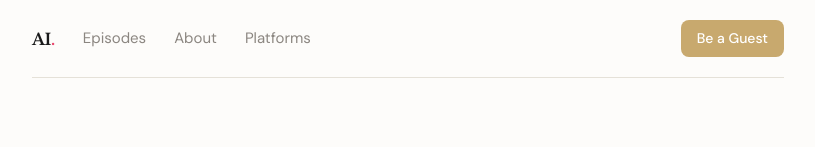
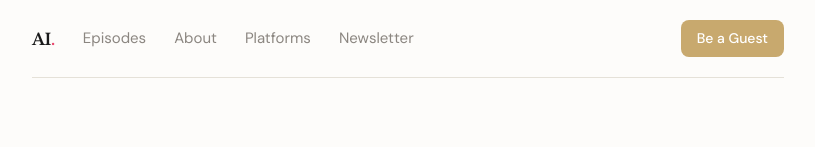
Before and after one commit to krichman2000/AppliedIntelligence, a Next.js app: page / in a window 1280 px wide. Shown: the top 147 px of the page, without its empty margins (232-1047 px from the left). Built offline with nearby package versions, Linux system fonts and the light colour scheme.

Commit message:
Add Newsletter link to top nav
Co-Authored-By: Claude Opus 4.8 (1M context) <noreply@anthropic.com>

```diff
--- a/src/components/Nav.tsx
+++ b/src/components/Nav.tsx
@@ -7,6 +7,7 @@ const navLinks = [
   { href: "/episodes", label: "Episodes" },
   { href: "/about", label: "About" },
   { href: "/platforms", label: "Platforms" },
+  { href: "/newsletter", label: "Newsletter" },
 ];
 
 export function Nav() {
```
